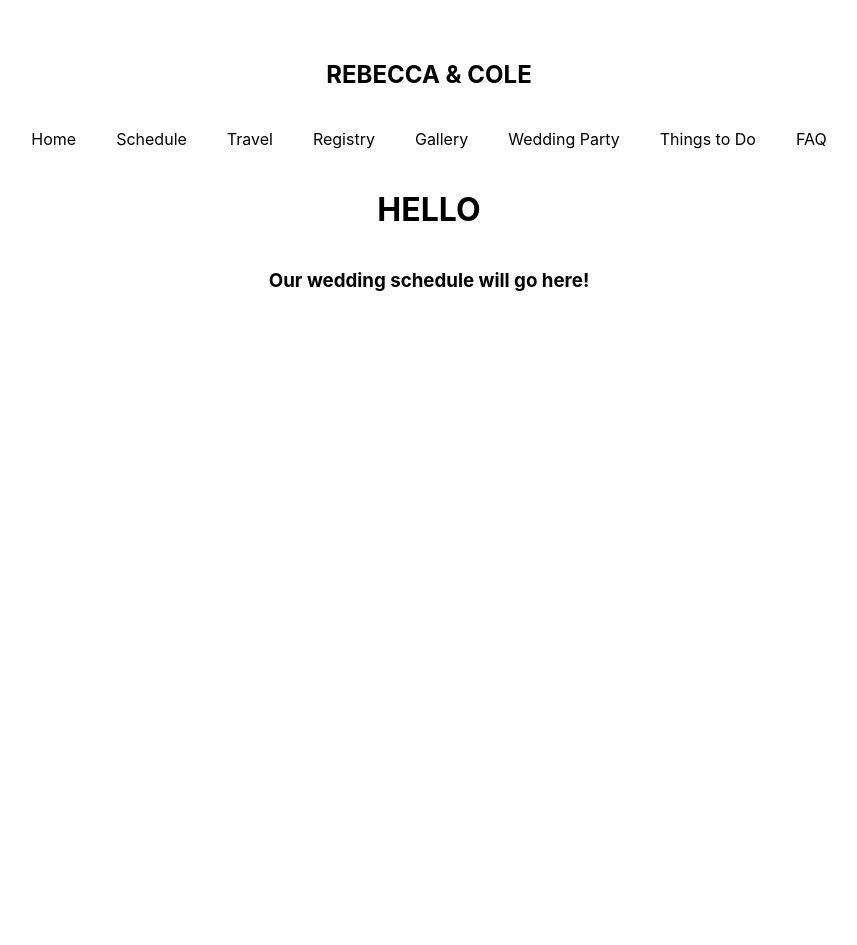
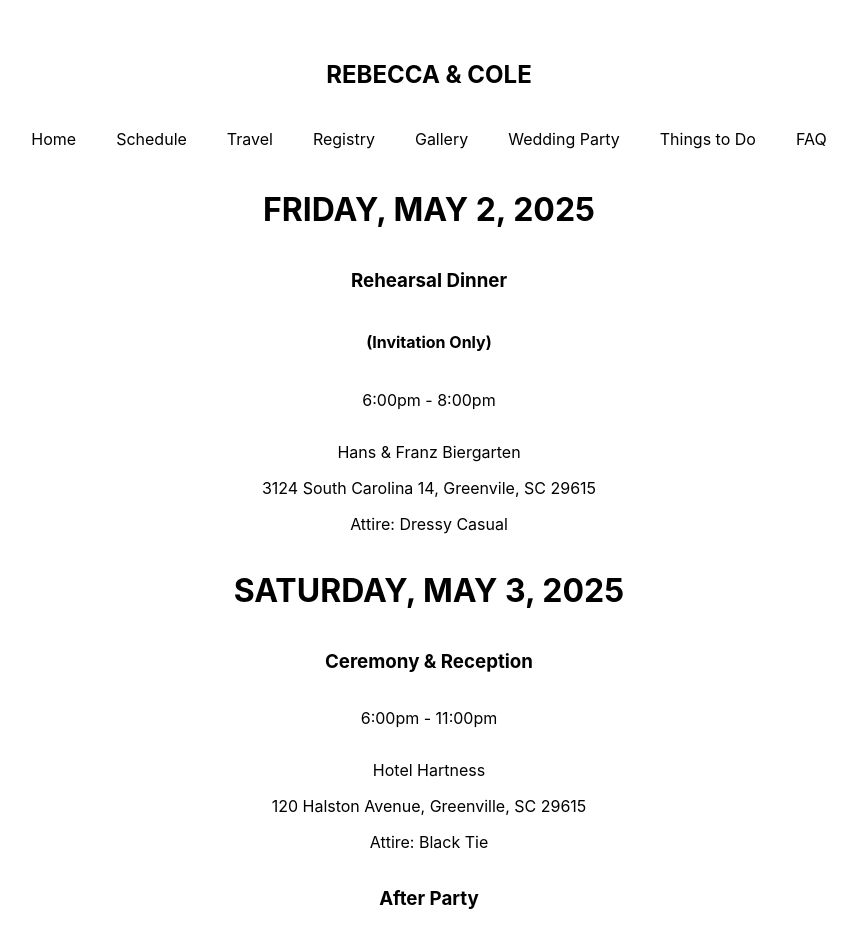
Before and after one commit to colecrum26/wedding, a React (Create React App) app in the folder wedding-website/: page /schedule in a window 1280 px wide. Shown: the top 945 px of the page, without its empty margins (211-1068 px from the left). Before the commit the page ends 800 px from the top, so only its background shows below. Built offline with nearby package versions, Linux system fonts and the light colour scheme.

Commit message:
added schedule info

```diff
--- a/wedding-website/src/App.jsx
+++ b/wedding-website/src/App.jsx
@@ -1,5 +1,5 @@
 import { BrowserRouter as Router, Routes, Route } from "react-router-dom";
-import { Home, Schedule, Travel, Registry, Gallery, WeddingParty, ThingsToDo, FAQ, RSVP } from "./pages";
+import { Home, Schedule, Travel, Registry, Gallery, WeddingParty, ThingsToDo, FAQ, RSVPSearch } from "./pages";
 import "./App.css";
 
 function App() {
@@ -14,7 +14,7 @@ function App() {
         <Route path="/wedding-party" element={<WeddingParty />}></Route>
         <Route path="/things-to-do" element={<ThingsToDo />}></Route>
         <Route path="/questions" element={<FAQ />}></Route>
-        <Route path="/rsvp" element={<RSVP />}></Route>
+        <Route path="/rsvp" element={<RSVPSearch />}></Route>
       </Routes>
     </Router>
   );
--- a/wedding-website/src/pages/index.js
+++ b/wedding-website/src/pages/index.js
@@ -6,6 +6,6 @@ import Gallery from "./gallery";
 import WeddingParty from "./wparty";
 import ThingsToDo from "./ttd";
 import FAQ from "./faq";
-import RSVP from "./rsvp";
+import RSVPSearch from "./rsvp.search";
 
-export { Home, Schedule, Travel, Registry, Gallery, WeddingParty, ThingsToDo, FAQ, RSVP };
+export { Home, Schedule, Travel, Registry, Gallery, WeddingParty, ThingsToDo, FAQ, RSVPSearch };
--- a/wedding-website/src/pages/rsvp.jsx
+++ b/wedding-website/src/pages/rsvp.search.jsx
@@ -1,6 +1,6 @@
 import Header from "../components/header";
 
-export default function RSVP() {
+export default function RSVPSearch() {
   return (
     <div>
       <Header />
--- a/wedding-website/src/pages/schedule.jsx
+++ b/wedding-website/src/pages/schedule.jsx
@@ -5,8 +5,25 @@ export default function Schedule() {
     <div className="page-container">
       <Header />
       <div className="content-wrapper">
-        <h1>HELLO</h1>
-        <h3>Our wedding schedule will go here!</h3>
+        <div className="activities">
+          <h1>FRIDAY, MAY 2, 2025</h1>
+          <h3>Rehearsal Dinner</h3>
+          <h4>(Invitation Only)</h4>
+          <p>6:00pm - 8:00pm</p>
+          <p>Hans & Franz Biergarten</p>
+          <a href="">3124 South Carolina 14, Greenvile, SC 29615</a>
+          <p>Attire: Dressy Casual</p>
+        </div>
+        <div className="activities">
+          <h1>SATURDAY, MAY 3, 2025</h1>
+          <h3>Ceremony & Reception</h3>
+          <p>6:00pm - 11:00pm</p>
+          <p>Hotel Hartness</p>
+          <a href="">120 Halston Avenue, Greenville, SC 29615</a>
+          <p>Attire: Black Tie</p>
+          <h3>After Party</h3>
+          <p>11:00pm (5/3/2024) - 12:30am (5/4/2024)</p>
+        </div>
       </div>
     </div>
   );
```
